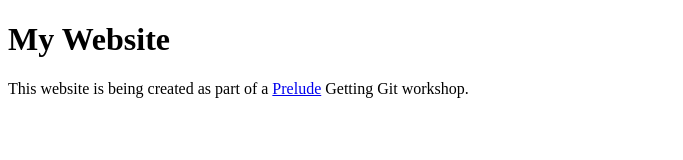
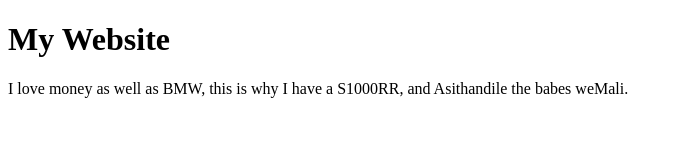
Before and after one commit to neilpitjeng/firsttry, a plain HTML site: page index.html in a window 1280 px wide. Shown: the whole page, without its empty margins (0-683 px from the left). Drawn offline with Linux system fonts and the light colour scheme.

Commit message:
Update index.html

```diff
--- a/index.html
+++ b/index.html
@@ -7,7 +7,7 @@
 
 <body>
     <h1>My Website</h1>
-    <p>This website is being created as part of a <a href="https://prelude.tech">Prelude</a> Getting Git workshop.</p>
+    <p>I love money as well as BMW, this is why I have a S1000RR, and Asithandile the babes weMali.</p>
 </body>
 
 </html>
```
